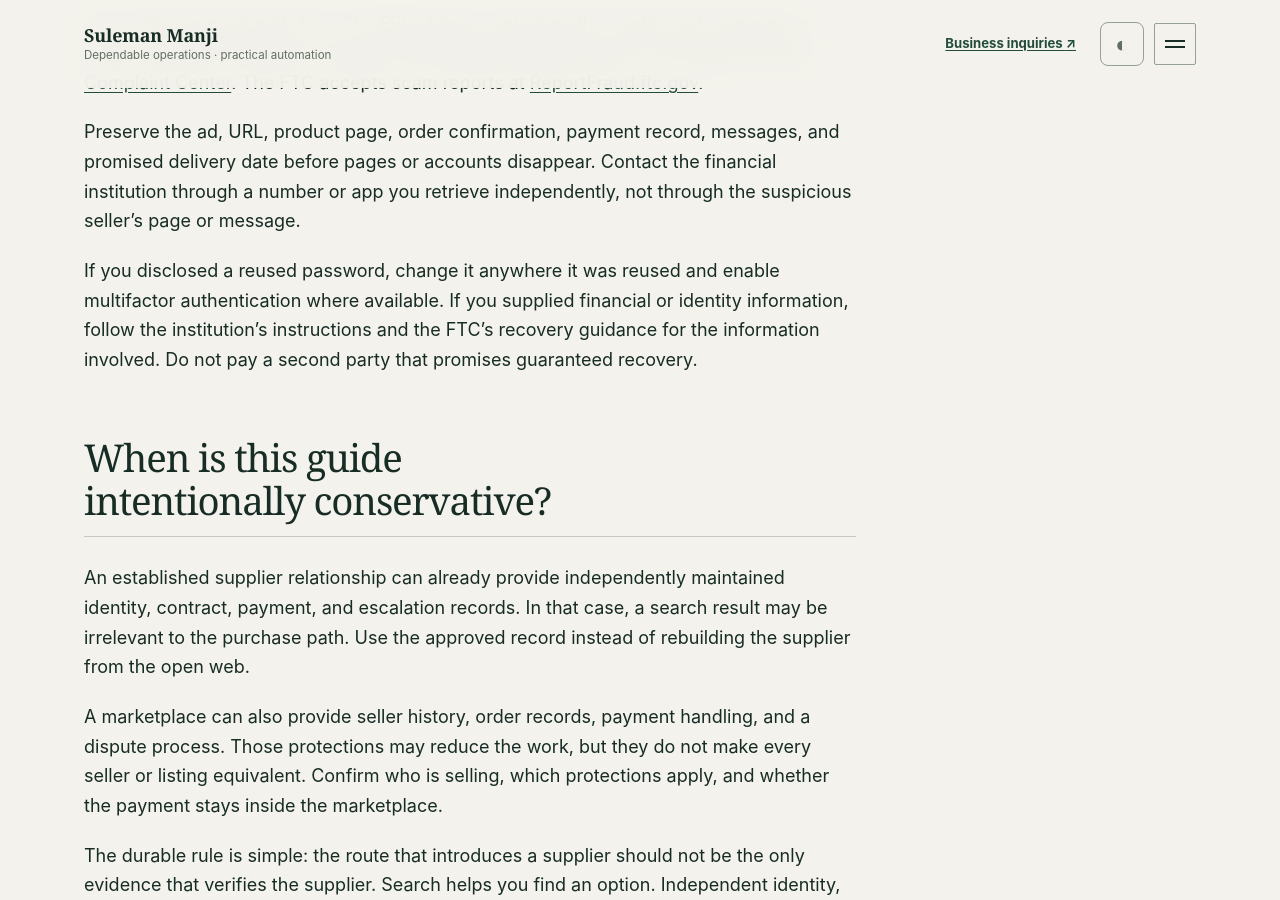
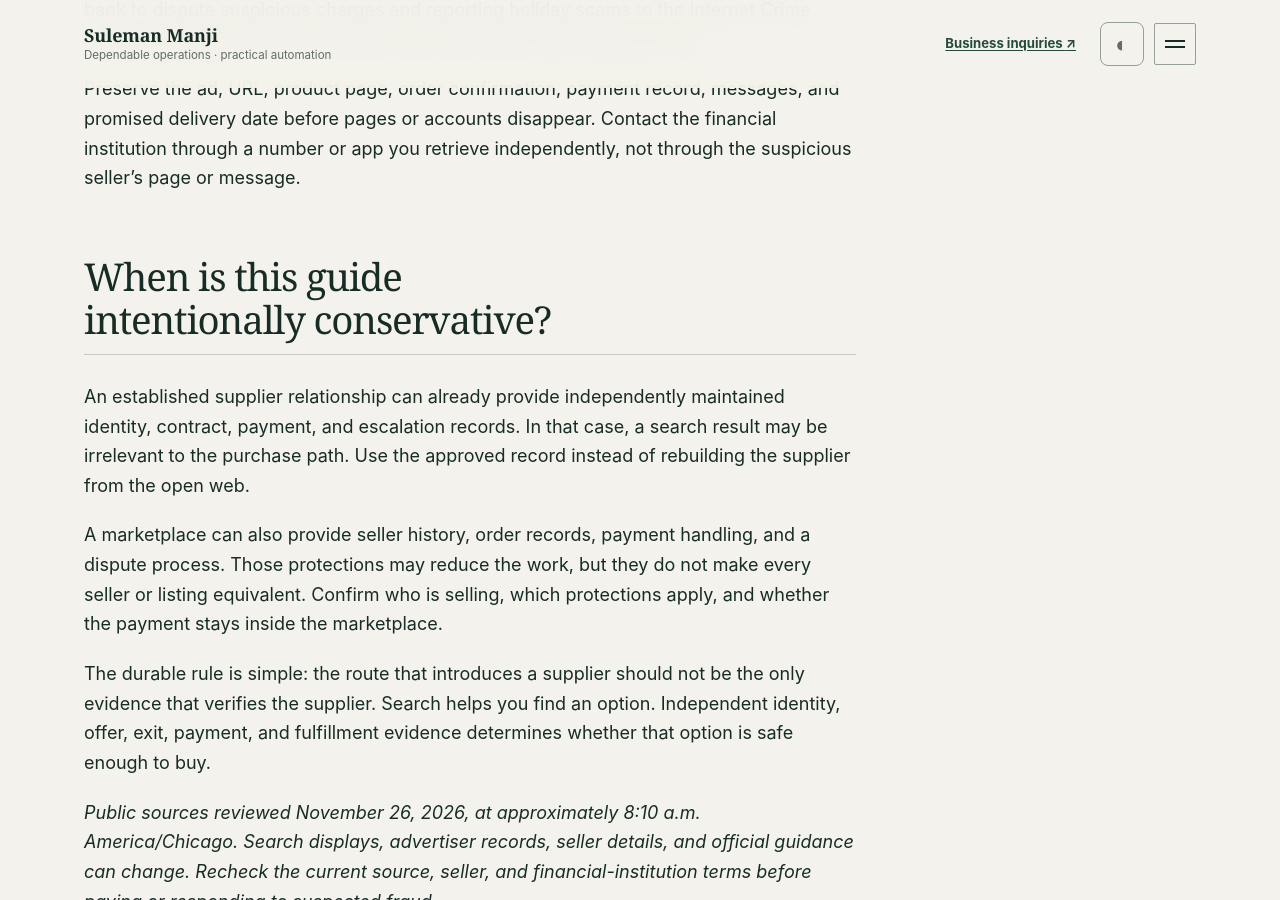
Before and after one commit to ssmanji89/sulemanji-port, a Jekyll site: the page built from notes/top-search-result-supplier-verification.md, in a window 1280 px wide and 900 px high, scrolled down 4687 px. Built offline with Jekyll 4.4.1, drawn with Linux system fonts in a browser that asks for light colours; part of the change alters nothing that is shown; some of the changed text lies outside the part shown.

Commit message:
docs: publish top-search-result-supplier-verification

```diff
--- a/notes/top-search-result-supplier-verification.md
+++ b/notes/top-search-result-supplier-verification.md
@@ -52,7 +52,7 @@ The FBI's [holiday-scams guidance](https://www.fbi.gov/how-we-can-help-you/scams
 
 No single field creates a universal pass. HTTPS protects the connection to a domain; it does not prove that the operator behind that domain is honest. A real phone number does not prove inventory. A favorable review does not rewrite the refund policy. The decision is whether the independent evidence forms one consistent chain.
 
-## How do you run a five-minute prepayment check?
+## How do you run the prepayment check?
 
 Start a new path instead of continuing from the ad. The point is to prevent the same potentially misleading surface from supplying the identity, route, offer, and payment instructions you are trying to verify.
 
@@ -80,8 +80,6 @@ Act on the payment path first. The FBI advises contacting the credit-card compan
 
 Preserve the ad, URL, product page, order confirmation, payment record, messages, and promised delivery date before pages or accounts disappear. Contact the financial institution through a number or app you retrieve independently, not through the suspicious seller's page or message.
 
-If you disclosed a reused password, change it anywhere it was reused and enable multifactor authentication where available. If you supplied financial or identity information, follow the institution's instructions and the FTC's recovery guidance for the information involved. Do not pay a second party that promises guaranteed recovery.
-
 ## When is this guide intentionally conservative?
 
 An established supplier relationship can already provide independently maintained identity, contract, payment, and escalation records. In that case, a search result may be irrelevant to the purchase path. Use the approved record instead of rebuilding the supplier from the open web.
```
